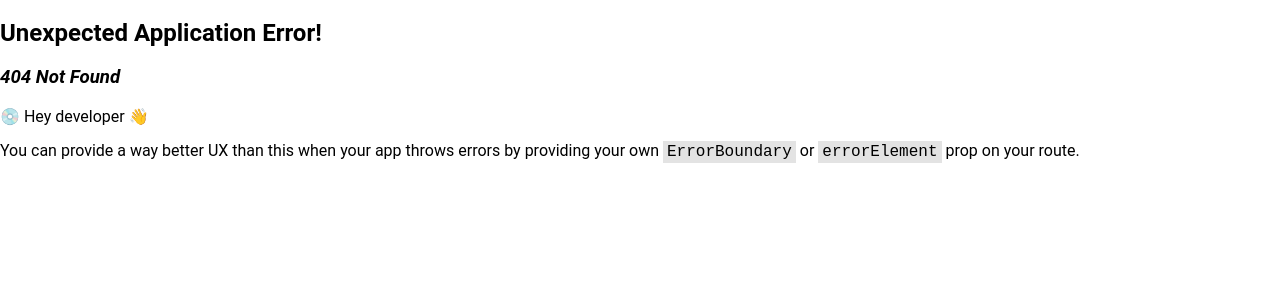
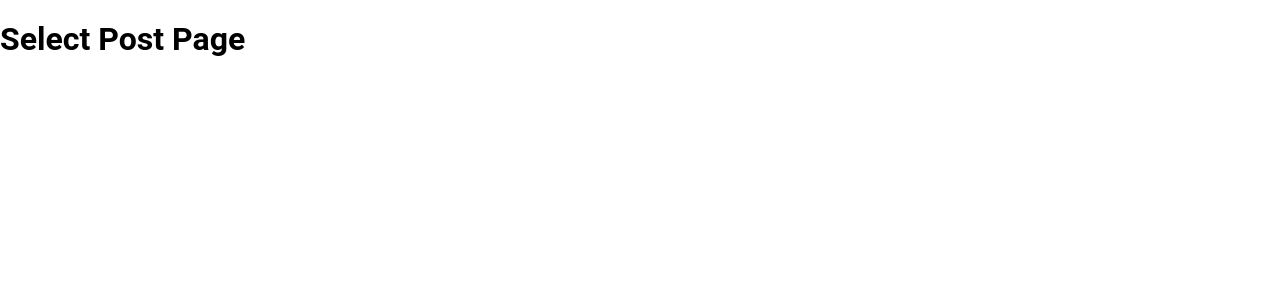
Before and after one commit to maybe-skiFF/forum-task, a React (Vite) app: page /posts/post/1 in a window 1280 px wide. Before the commit this address had no page. Shown: the top 300 px of the page. Built offline with nearby package versions, Linux system fonts and the light colour scheme.

Commit message:
feat: add selected post page and routing

```diff
--- a/src/components/PostItem/PostItem.tsx
+++ b/src/components/PostItem/PostItem.tsx
@@ -18,6 +18,7 @@ import { RootState } from '../../redux/store';
 import { useState } from 'react';
 import { deletePost } from '../../services/api';
 import { deletePostFromStore } from '../../redux/postsDataSlice';
+import { useNavigate } from 'react-router-dom';
 
 interface IProps {
   postData: IPost;
@@ -26,6 +27,8 @@ interface IProps {
 const PostItem = ({ postData }: IProps) => {
   const [isLiked, setIsLiked] = useState<boolean>(false);
   const [isDisliked, setIsDisliked] = useState<boolean>(false);
+
+  const navigate = useNavigate();
 
   const { title, body } = postData;
   const dispatch = useDispatch();
@@ -66,7 +69,10 @@ const PostItem = ({ postData }: IProps) => {
   };
 
   return (
-    <div className={styles.postItemContainer}>
+    <div
+      onClick={() => navigate(`post/${postData.id}`)}
+      className={styles.postItemContainer}
+    >
       <img
         onClick={() => addToFavoriteToggler()}
         className={styles.favoriteImg}
--- /dev/null
+++ b/src/pages/PostPage/PostPage.tsx
@@ -0,0 +1,9 @@
+const PostPage = () => {
+  return (
+    <div>
+      <h1>Select Post Page</h1>
+    </div>
+  );
+};
+
+export { PostPage };
--- a/src/router/router.tsx
+++ b/src/router/router.tsx
@@ -2,6 +2,7 @@ import { createBrowserRouter } from 'react-router-dom';
 import { UsersPage } from '../pages/UsersPage/UsersPage';
 import { PostsPage } from '../pages/PostsPage/PostsPage';
 import { FavoritesPage } from '../pages/FavoritesPage/FavoritesPage';
+import { PostPage } from '../pages/PostPage/PostPage';
 
 const router = createBrowserRouter(
   [
@@ -17,6 +18,10 @@ const router = createBrowserRouter(
       path: '/favorites',
       element: <FavoritesPage />,
     },
+    {
+      path: 'posts/post/:key',
+      element: <PostPage />,
+    },
   ],
   {
     future: {
```
